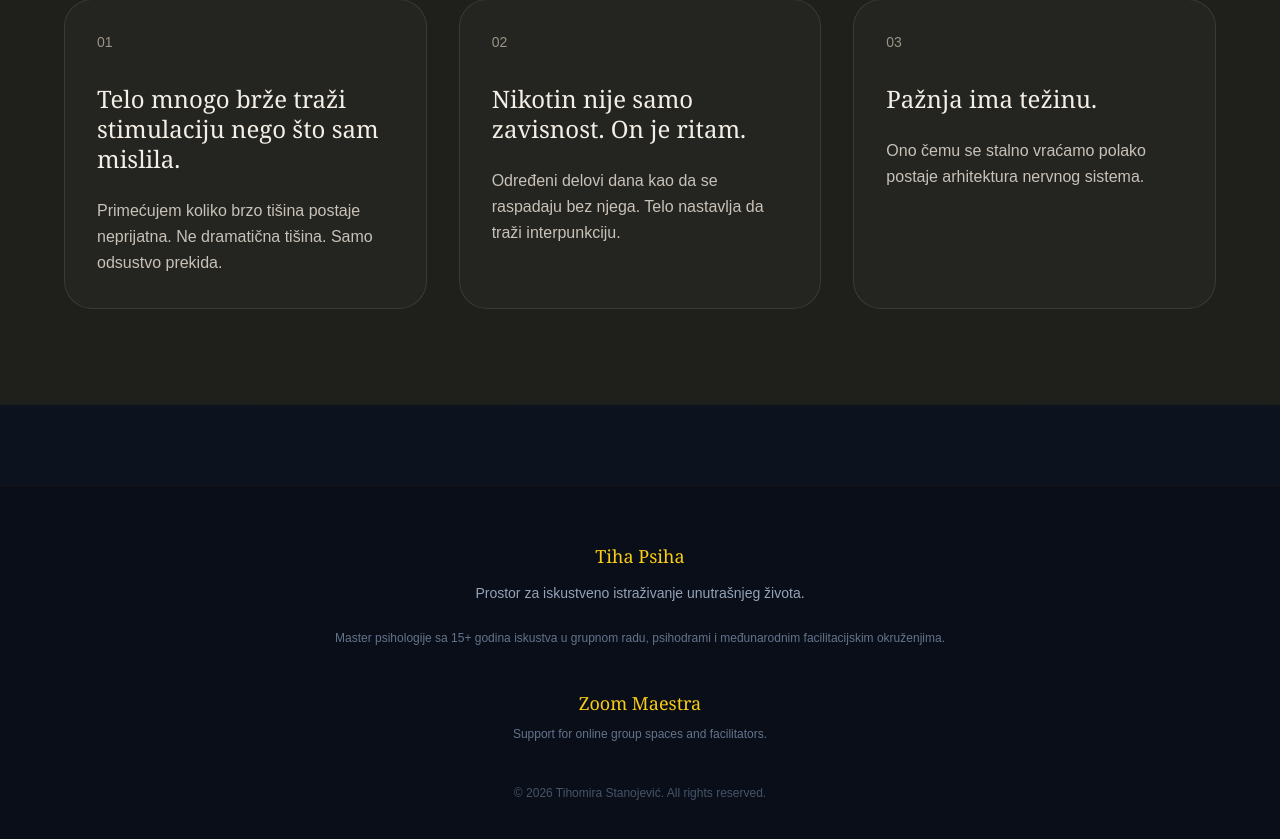
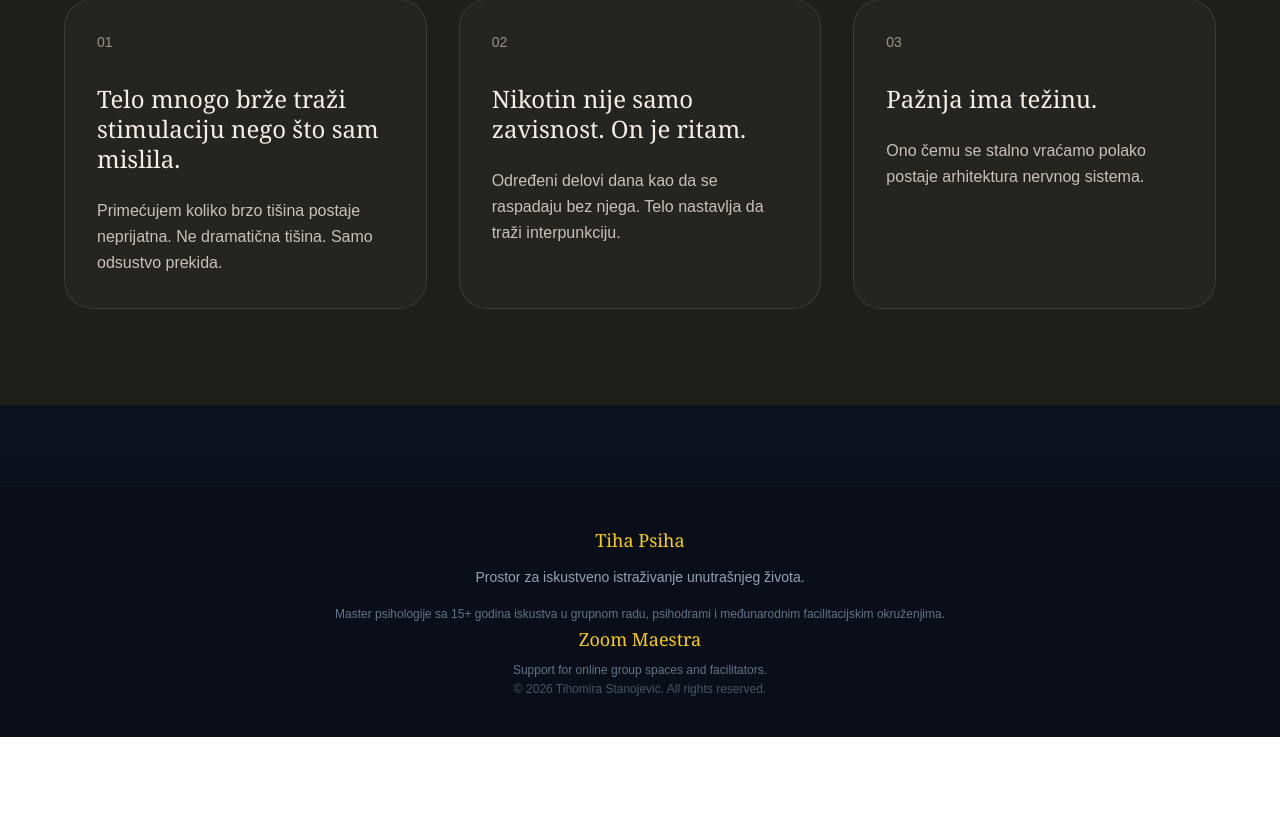
Before and after one commit to tihomirapsiholog/tihomira, a React (Create React App) app: page /sr/praksa-tisine in a window 1280 px wide. Shown: the part 1548-2387 px from the top of the page. After the commit the page ends 2285 px from the top, so only its background shows below. Built offline with nearby package versions, Linux system fonts and the light colour scheme; the HTML template or start-up script is replaced by a standard one.

Commit message:
Update Footer.jsx

```diff
--- a/src/components/Footer.jsx
+++ b/src/components/Footer.jsx
@@ -3,7 +3,7 @@ import { Link } from 'react-router-dom';
 export default function Footer({ t, language }) {
   return (
     <footer className="mt-20 border-t border-yellow-700/10 bg-[#090e18] text-slate-300">
-      <div className="mx-auto max-w-6xl px-4 py-14 text-center sm:px-6 lg:px-8">
+      <div className="mx-auto max-w-6xl px-4 py-10 text-center sm:px-6 lg:px-8">
         <p className="font-serif text-lg text-yellow-400">
           {t.footer.brand}
         </p>
@@ -12,12 +12,12 @@ export default function Footer({ t, language }) {
           Prostor za iskustveno istraživanje unutrašnjeg života.
         </p>
 
-        <p className="mx-auto mt-6 max-w-2xl text-xs leading-relaxed text-slate-500">
+        <p className="mx-auto mt-4 max-w-2xl text-xs leading-relaxed text-slate-500">
           Master psihologije sa 15+ godina iskustva u grupnom radu,
           psihodrami i međunarodnim facilitacijskim okruženjima.
         </p>
 
-        <div className="mx-auto mt-10 max-w-xl">
+        <div className="mx-auto mt8 max-w-xl">
           <Link
             to={`/${language}/zoom-maestra`}
             className="group inline-block transition-colors"
@@ -32,7 +32,7 @@ export default function Footer({ t, language }) {
           </Link>
         </div>
 
-        <p className="mt-10 text-xs text-slate-600">
+        <p className="mt8 text-xs text-slate-600">
           © {new Date().getFullYear()} Tihomira Stanojević. All rights reserved.
         </p>
       </div>
```
